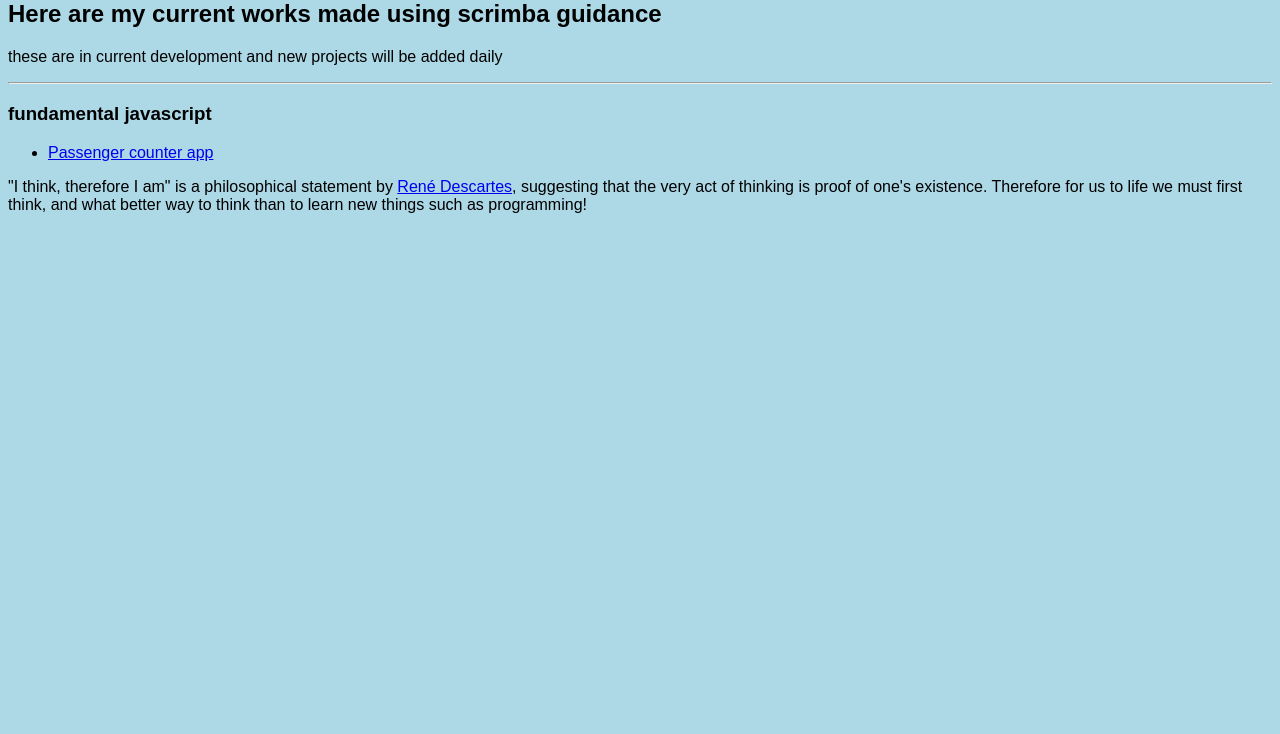
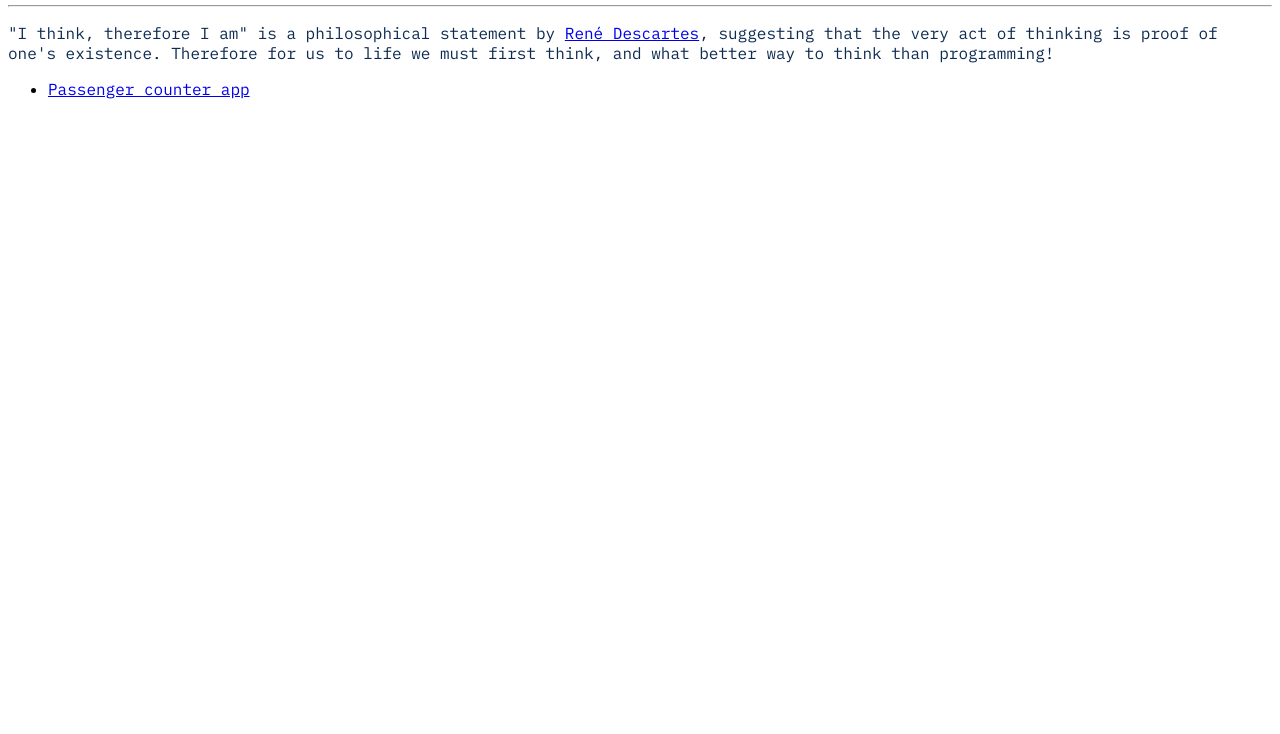
Before and after one commit to WilliamSuper113/myworks, a plain HTML site: page index.html in a window 1280 px wide. Shown: the part 66-800 px from the top of the page. Drawn offline with Linux system fonts and the light colour scheme; some packages are replaced by stand-ins of ours; a script that the page names is missing.

Commit message:
spline trial

```diff
--- a/index.html
+++ b/index.html
@@ -1,22 +1,34 @@
 <html>
-    <head>
-        <link rel="stylesheet" href="style.css">
-        <meta charset="UTF-8">
-        <meta name="viewport" content="width=device-width, initial-scale=1.0">
-    </head>
+
+<head>
+    <link rel="stylesheet" href="style.css">
+    <meta charset="UTF-8">
+    <meta name="viewport" content="width=device-width, initial-scale=1.0">
+<link rel="preconnect" href="https://fonts.googleapis.com">
+<link rel="preconnect" href="https://fonts.gstatic.com" crossorigin>
+<link href="https://fonts.googleapis.com/css2?family=IBM+Plex+Mono:ital,wght@0,100;0,200;0,300;0,400;0,500;0,600;0,700;1,100;1,200;1,300;1,400;1,500;1,600;1,700&display=swap" rel="stylesheet">
+</head>
+
 <body>
-    <h1>Hi, my name is William </h1>
-    <h2>Here are my current works made using scrimba guidance</h2>
-    <p>these are in current development and new projects will be added daily </p>
+
+    <h1>William Wijaya</h1>
     <hr>
-    <h3>fundamental javascript</h3>
-    <ul>
-        <li><a href="Javascript Passenger Counter/passenger.html">Passenger counter app</a></li>
 
+    <p>
+        "I think, therefore I am" is a philosophical statement by <a
+            href="https://en.wikipedia.org/wiki/Ren%C3%A9_Descartes">René Descartes</a>, suggesting that the very act of
+        thinking is proof of one's existence. Therefore for us to life we must first think, and what better way to think
+        than programming!
+    </p>
+
+ <ul>
+        <li><a href="projects/Javascript Passenger Counter/passenger.html" target="_blank">Passenger counter app</a>
+        </li>
     </ul>
-    <p>
-    "I think, therefore I am" is a philosophical statement by <a href="https://en.wikipedia.org/wiki/Ren%C3%A9_Descartes">René Descartes</a>, suggesting that the very act of thinking is proof of one's existence. Therefore for us to life we must first think, and what better way to think than to learn new things such as programming!
-    </p>
+
+<spline-viewer url="https://prod.spline.design/SPpffRKTEUIkLHvo/scene.splinecode"></spline-viewer>
+    <script type="module" src="https://unpkg.com/@splinetool/viewer@1.10.57/build/spline-viewer.js"></script>
+
 </body>
 
 </html>
--- a/style.css
+++ b/style.css
@@ -1,4 +1,10 @@
 body {
-    background-color: lightblue;
-    font-family: 'arial', sans-serif;
+    background-color: white;
+    font-family: 'IBM Plex Mono', monospace;
+
 }
+
+h1, h2, h3, h4, h5, h6, p {
+    font-family: 'IBM Plex Mono', monospace;
+    color: #0d2b52;
+}
```
